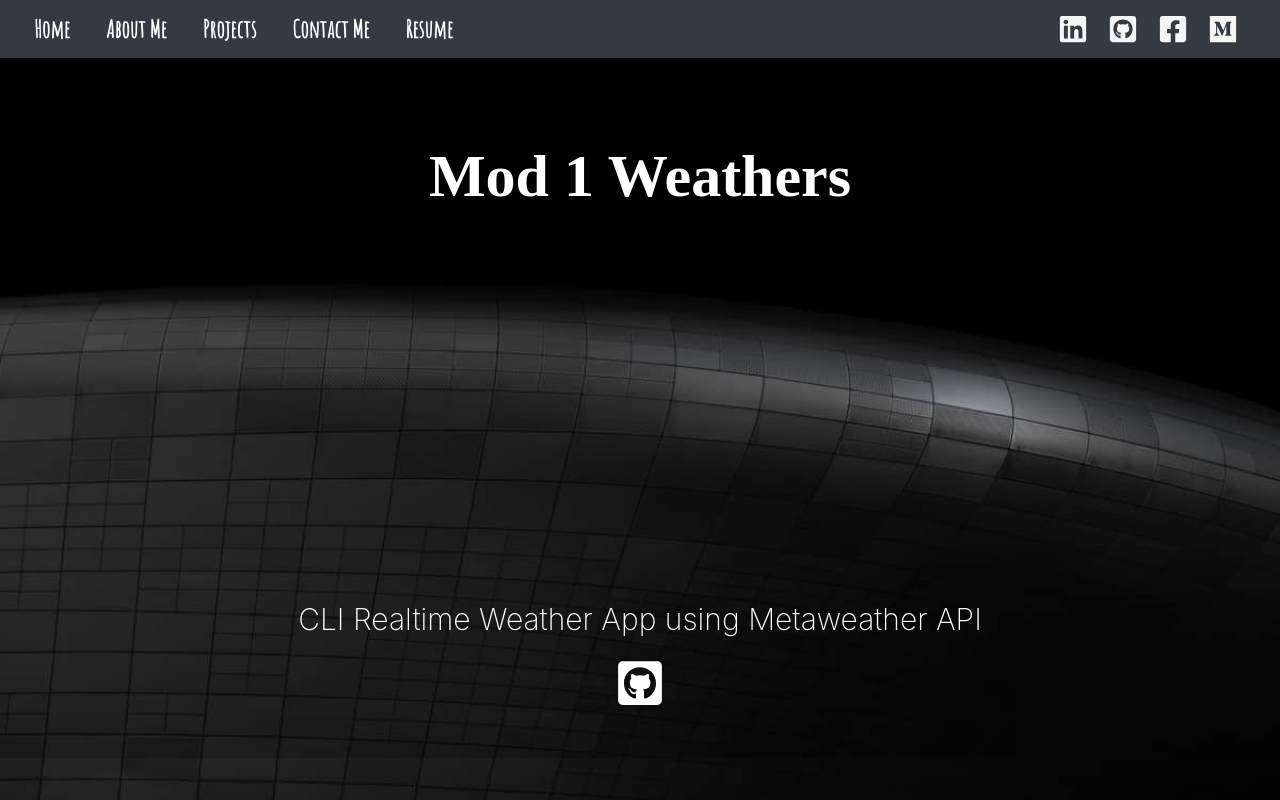
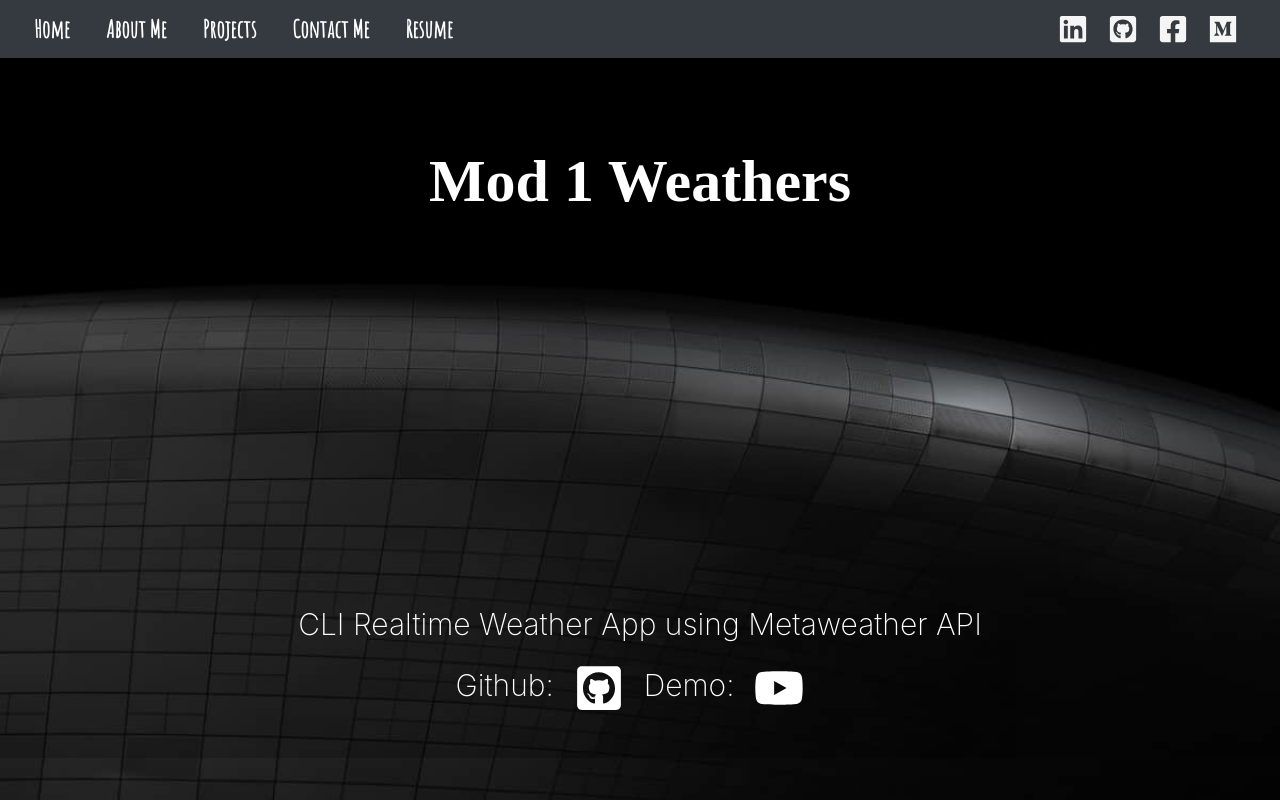
Before and after one commit to josephscha/portfolio-2020, a React (Create React App) app: page /projects in a window 1280 px wide. Built offline with nearby package versions, Linux system fonts and the light colour scheme; a web font is replaced by a local one.

Commit message:
projects page layout done

```diff
--- a/src/Components/projects/projectcard.js
+++ b/src/Components/projects/projectcard.js
@@ -1,7 +1,7 @@
 import React from 'react';
 import ReactPlayer from "react-player"
 import ProjectCardStyles from './projectcard.module.css'
-import { FaGithubSquare } from 'react-icons/fa';
+import { FaGithubSquare, FaYoutube } from 'react-icons/fa';
 
 function ProjectCard(props) {
     return (
@@ -10,10 +10,35 @@ function ProjectCard(props) {
             <h1 className={ProjectCardStyles.Title}>{props.title}</h1>
             <ReactPlayer className={ProjectCardStyles.ReactPlayer} url={props.youtube}/>
             <p>{props.description}</p>
+                {
+                    props.github === false ?
+                    <>
+                    Github:
+                    <a
+                        href={props.git}
+                        target="_blank"
+                        rel="noopener noreferrer"><FaGithubSquare className={ProjectCardStyles.Icon}/>
+                    </a>
+                    </>
+                    :
+                    <>
+                    Frontend: <a
+                        href={props.gitfront}
+                        target="_blank"
+                        rel="noopener noreferrer"><FaGithubSquare className={ProjectCardStyles.Icon}/>
+                    </a>
+                    Backend: <a
+                        href={props.gitback}
+                        target="_blank"
+                        rel="noopener noreferrer"><FaGithubSquare className={ProjectCardStyles.Icon}/>
+                    </a>
+                </>
+                }
+            Demo:
             <a
-                href={props.git}
+                href={props.youtube}
                 target="_blank"
-                rel="noopener noreferrer"><FaGithubSquare className={ProjectCardStyles.Icon}/>
+                rel="noopener noreferrer"><FaYoutube className={ProjectCardStyles.Icon}/>
             </a>
         </div>
     )
--- a/src/Components/projects/projectcard.module.css
+++ b/src/Components/projects/projectcard.module.css
@@ -15,7 +15,7 @@
 }
 
 .ProjectCard:hover {
-    background-color: rgb(255, 255, 255, .2);
+    background-color: rgb(255, 255, 255, .1);
 }
 
 .ReactPlayer {
@@ -32,9 +32,8 @@
     color: white;
     border: black;
     transition: color 0.2s;
-    margin-right: 10px;
-    margin-left: 10px;
-    margin-bottom: 10px;
+    margin-right: 20px;
+    margin-left: 20px;
 }
 
 .Icon:hover {
--- a/src/database.json
+++ b/src/database.json
@@ -3,42 +3,51 @@
         "id": 1,
         "title": "Mod 1 Weathers",
         "description": "CLI Realtime Weather App using Metaweather API",
-        "git" : ["https://github.com/josephscha/mod-1-weather-project"],
-        "youtube" : "https://www.youtube.com/watch?v=gIy6cEg7Aic"
+        "git" : "https://github.com/josephscha/mod-1-weather-project",
+        "youtube" : "https://www.youtube.com/watch?v=gIy6cEg7Aic",
+        "github" : false
     },
     {
         "id": 2,
         "title": "POSH Artworks",
         "description": "Simplified Art Gallery and Instagram clone using the Metropolitan Museum of Art Collection API",
-        "git" : ["https://github.com/josephscha/POSH-Port-Out-Starboard-Home"],
-        "youtube" : ""
+        "git" : "https://github.com/josephscha/POSH-Port-Out-Starboard-Home",
+        "youtube" : "",
+        "github": false
     },
     {
         "id": 3,
         "title": "Gachamons",
         "description": "Inbrowser Monster collection game inspired by 'Gacha' game genre.",
-        "git" : ["https://github.com/josephscha/gachamons--backend" , "https://github.com/josephscha/gachamons--frontend"],
-        "youtube" : ""
+        "gitfront" : "https://github.com/josephscha/gachamons--frontend",
+        "gitback" : "https://github.com/josephscha/gachamons--backend",
+        "youtube" : "",
+        "github": true
     },
     {
         "id": 4,
         "title": "Gundam Battlefield",
         "description": "Single player turn based RPG inspired by a childhood favorite 'Gundam mobile suits'.",
-        "git" : ["https://github.com/josephscha/gundam-backend", "https://github.com/josephscha/gundam-frontend"],
-        "youtube" : ""
+        "gitfront" : "https://github.com/josephscha/gundam-frontend",
+        "gitback" : "https://github.com/josephscha/gundam-backend",
+        "youtube" : "",
+        "github": true
     },
     {
         "id": 5,
         "title": "Learn N'Play",
         "description": "Educational application for children to practice Math, Spelling and Reading through the use of a speech recognition API.",
-        "git" : ["https://github.com/josephscha/learn-n-play-backend" , "https://github.com/josephscha/learn-n-play-frontend"],
-        "youtube" : ""
+        "gitfront" : "https://github.com/josephscha/learn-n-play-frontend",
+        "gitback": "https://github.com/josephscha/learn-n-play-backend" ,
+        "youtube" : "",
+        "github": true
     },
     {
         "id": 6,
         "title": "Portfolio Website",
         "description": "Portfolio Website designed to look clean and chic.",
         "git" : "https://github.com/josephscha/portfolio-2020",
-        "youtube" : ""
+        "youtube" : "",
+        "github": false
     }
 ]
```
